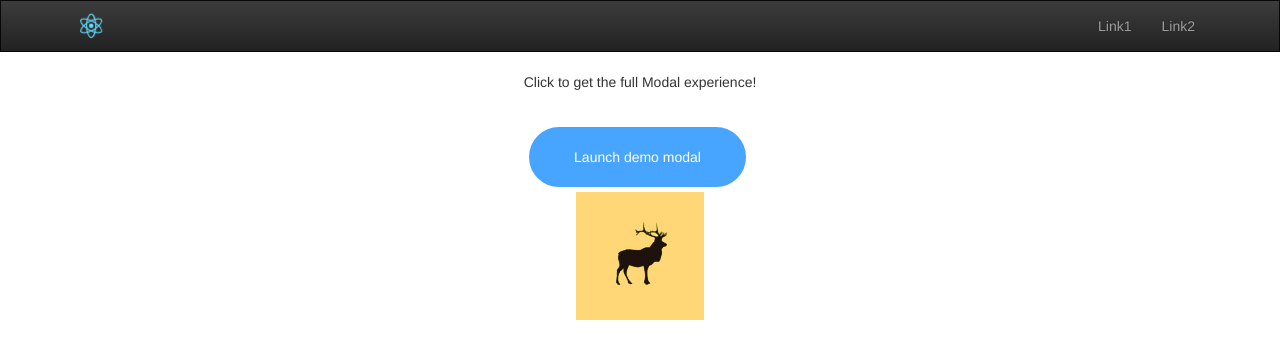
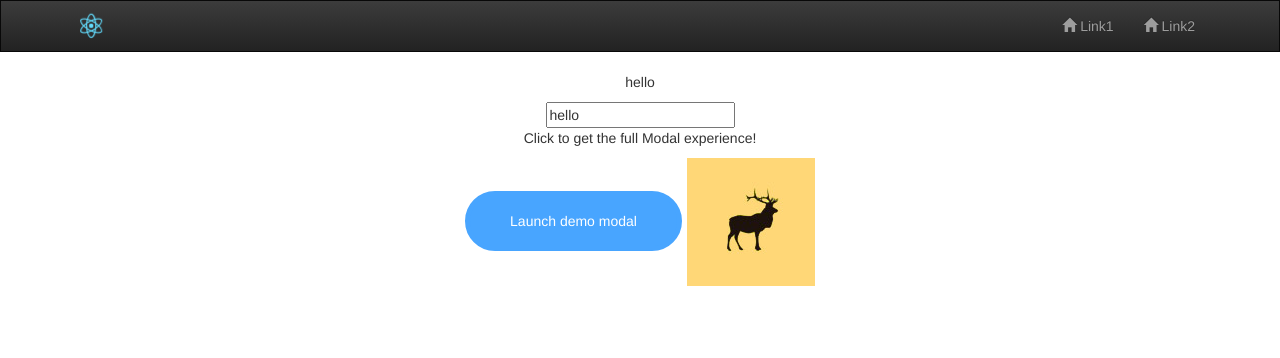
Before and after one commit to zuhrasofyan/axioo, a React (Create React App) app: page / in a window 1280 px wide. Shown: the top 358 px of the page. Built offline with nearby package versions, Linux system fonts and the light colour scheme.

Commit message:
test event and data change of title

```diff
--- a/src/App.js
+++ b/src/App.js
@@ -1,5 +1,4 @@
 import React, { Component } from 'react';
-import sam from './img/ui-sam.jpg';
 import './App.css';
 
 import Layout from './components/Layout';
@@ -9,7 +8,6 @@ class App extends Component {
     return (
       <div className="App">
         <Layout/>
-        <img src={sam} alt=""/>
       </div>
     );
   }
--- a/src/components/Body.js
+++ b/src/components/Body.js
@@ -1,5 +1,7 @@
 import React, { Component } from 'react';
 import { Button, Modal } from 'react-bootstrap';
+
+import sam from '../img/ui-sam.jpg';
 
 
 class Body extends Component {
@@ -10,6 +12,7 @@ class Body extends Component {
     };
     this.open = this.open.bind(this);
     this.close = this.close.bind(this);
+    this.handleChange = this.handleChange.bind(this);
   }
   open() {
     this.setState({showModal:true})
@@ -17,9 +20,16 @@ class Body extends Component {
   close() {
     this.setState({showModal:false})
   }
+  handleChange(e) {
+    const title = e.target.value;
+    this.props.changeTitle(title);
+  }
 
   render() {
     return(
+      <div>
+        <p>{this.props.title}</p>
+        <input type="text" value={this.props.title} onChange={this.handleChange}/>
         <div>
           <p>Click to get the full Modal experience!</p>
 
@@ -30,6 +40,8 @@ class Body extends Component {
           >
             Launch demo modal
           </Button>
+
+          <img src={sam} alt=""/>
 
           <Modal show={this.state.showModal} onHide={this.close}>
             <Modal.Header closeButton>
@@ -58,6 +70,7 @@ class Body extends Component {
             </Modal.Footer>
           </Modal>
         </div>
+      </div>
     );
   }
 }
--- a/src/components/Header.js
+++ b/src/components/Header.js
@@ -1,5 +1,5 @@
 import React, { Component } from 'react';
-import { Navbar, Nav, NavItem } from 'react-bootstrap';
+import { Navbar } from 'react-bootstrap';
 
 import HeaderLogo from './Header/HeaderLogo';
 import HeaderLinks from './Header/HeaderLinks';
@@ -16,28 +16,11 @@ class Header extends Component {
             <Navbar.Toggle />
           </Navbar.Header>
           <Navbar.Collapse>
-            <Nav pullRight>
-              <NavItem eventKey={1} href="#">Link1</NavItem>
-              <NavItem eventKey={2} href="#">Link2</NavItem>
-            </Nav>
+            <HeaderLinks />
           </Navbar.Collapse>
         </Navbar>
       </header>
     );
-    // return (
-    //   <header classID="header">
-    //     <div className="container" >
-    //       <Row>
-    //         <Col lg={6} md={6} sm={6} xs={12} className="logo-wrapper">
-    //           <HeaderLogo/>
-    //         </Col>
-    //         <Col lg={6} md={6} sm={6} xs={12} className="text-right">
-    //           <HeaderLinks/>
-    //         </Col>
-    //       </Row>
-    //     </div>
-    //   </header>
-    // );
   }
 }
 
--- a/src/components/Header/HeaderLinks.js
+++ b/src/components/Header/HeaderLinks.js
@@ -1,15 +1,13 @@
 import React, { Component } from 'react';
-import { Glyphicon } from 'react-bootstrap';
+import { Nav, NavItem, Glyphicon } from 'react-bootstrap';
 
 class HeaderLinks extends Component {
   render () {
     return (
-      <div className="menu-links scroll-me">
-        <a href="#header"> <Glyphicon glyph="home" /> </a>
-        <a href="#about"> About </a>
-        <a href="#clients"> <Glyphicon glyph="home" /> </a>
-        <a href="#contact"> <Glyphicon glyph="home" /> </a>
-      </div>
+      <Nav pullRight>
+        <NavItem eventKey={1} href="#"><Glyphicon glyph="home" /> Link1</NavItem>
+        <NavItem eventKey={2} href="#"><Glyphicon glyph="home" /> Link2</NavItem>
+      </Nav>
     );
   }
 }
--- a/src/components/Layout.js
+++ b/src/components/Layout.js
@@ -4,11 +4,21 @@ import Header from './Header';
 import Body from './Body';
 
 class Layout extends Component {
+  constructor(props) {
+    super(props);
+    this.state = {
+      title: "hello",
+    };
+    this.changeTitle = this.changeTitle.bind(this);
+  }
+  changeTitle(title) {
+    this.setState({title});
+  }
   render() {
     return(
       <div>
         <Header />
-        <Body />
+        <Body changeTitle={this.changeTitle} title={this.state.title}/>
       </div>
     );
   }
```
Lines whose indentation alone changed are shown as unchanged.
